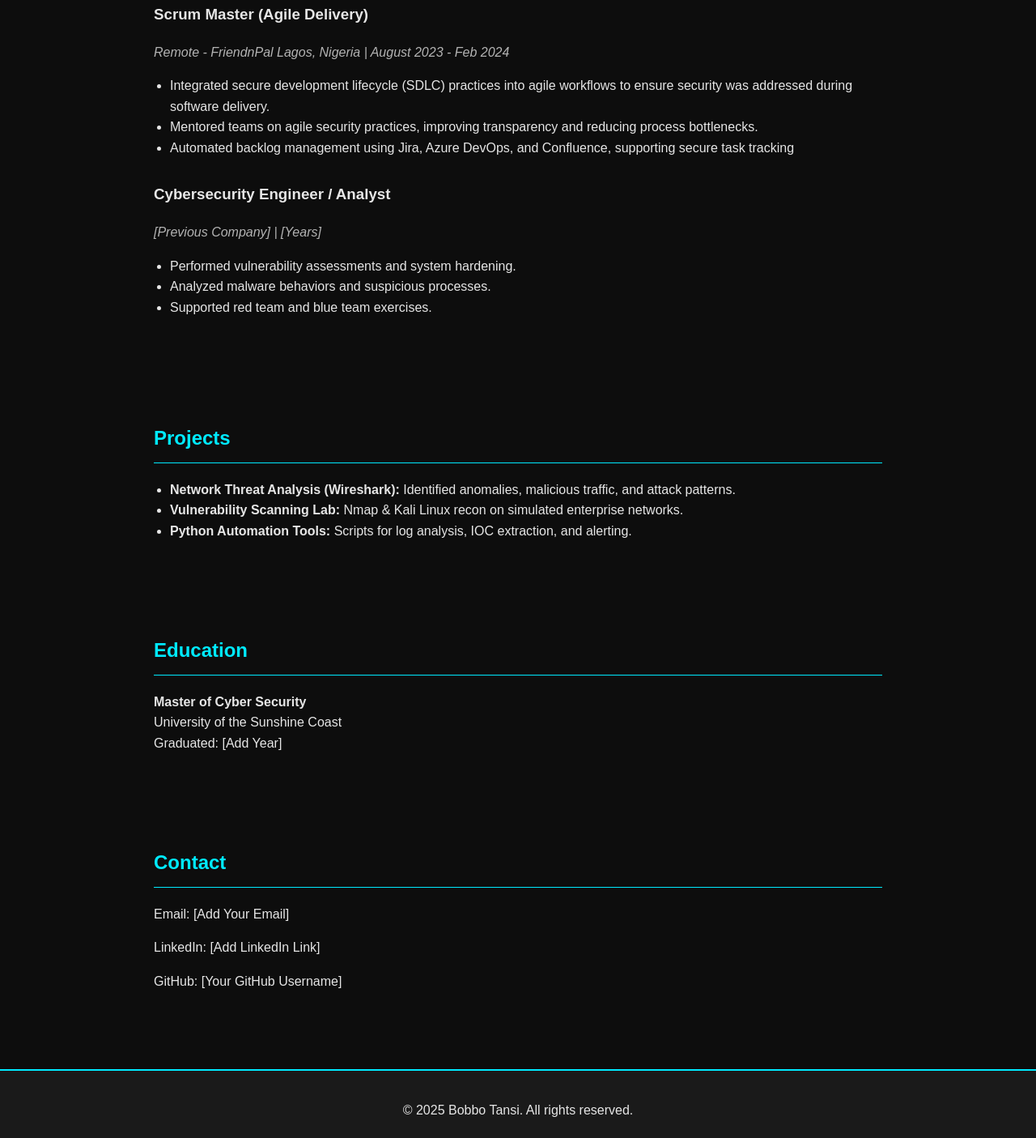
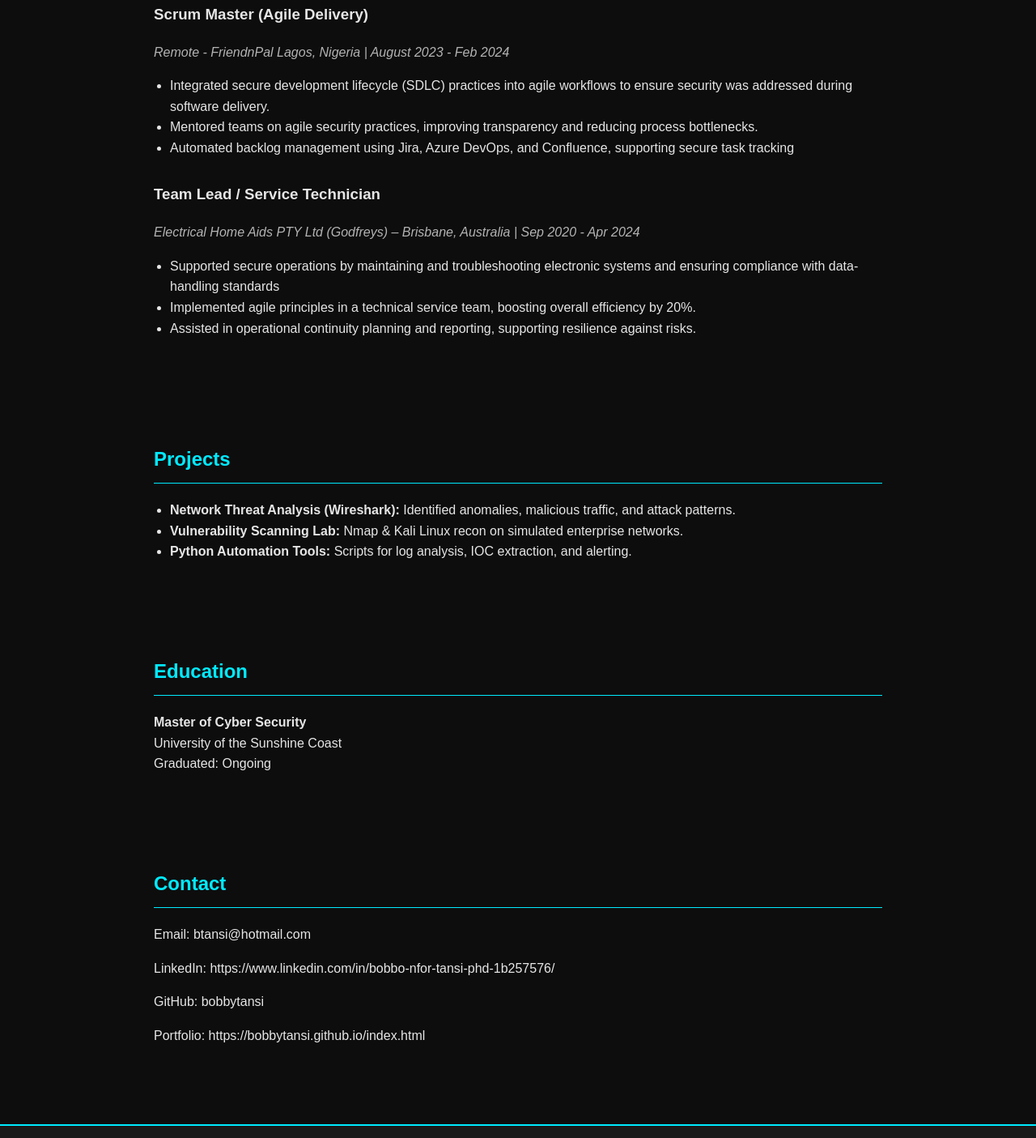
Before and after one commit to bobbytansi/bobbytansi.github.io, a plain HTML site: page index.html in a window 1280 px wide. Shown: the part 975-2380 px from the top of the page at 81% size. Drawn offline with Linux system fonts and the light colour scheme.

Commit message:
Update index.html

```diff
--- a/index.html
+++ b/index.html
@@ -49,12 +49,12 @@
         </div>
 
         <div class="job">
-            <h3>Cybersecurity Engineer / Analyst</h3>
-            <p class="company">[Previous Company] | [Years]</p>
+            <h3>Team Lead / Service Technician</h3>
+            <p class="company"> Electrical Home Aids PTY Ltd (Godfreys) – Brisbane, Australia | Sep 2020 - Apr 2024</p>
             <ul>
-                <li>Performed vulnerability assessments and system hardening.</li>
-                <li>Analyzed malware behaviors and suspicious processes.</li>
-                <li>Supported red team and blue team exercises.</li>
+                <li>Supported secure operations by maintaining and troubleshooting electronic systems and ensuring compliance with data-handling standards</li>
+                <li>Implemented agile principles in a technical service team, boosting overall efficiency by 20%.</li>
+                <li>Assisted in operational continuity planning and reporting, supporting resilience against risks.</li>
             </ul>
         </div>
     </section>
@@ -72,14 +72,15 @@
         <h2>Education</h2>
         <p><strong>Master of Cyber Security</strong><br>
             University of the Sunshine Coast<br>
-            Graduated: [Add Year]</p>
+            Graduated: Ongoing</p>
     </section>
 
     <section class="contact">
         <h2>Contact</h2>
-        <p>Email: [Add Your Email]</p>
-        <p>LinkedIn: [Add LinkedIn Link]</p>
-        <p>GitHub: [Your GitHub Username]</p>
+        <p>Email: btansi@hotmail.com</p>
+        <p>LinkedIn: https://www.linkedin.com/in/bobbo-nfor-tansi-phd-1b257576/</p>
+        <p>GitHub: bobbytansi</p>
+        <p>Portfolio: https://bobbytansi.github.io/index.html</p>
     </section>
 
     <footer>
```
